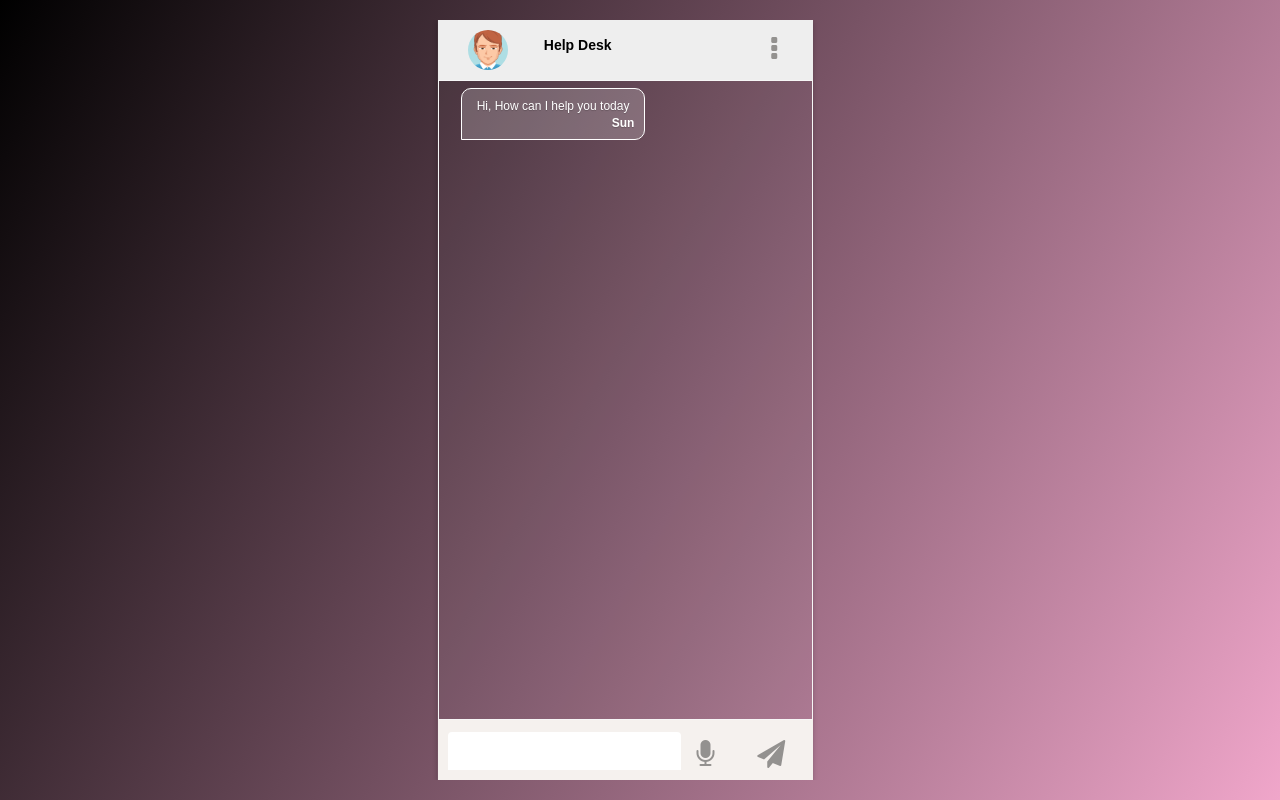
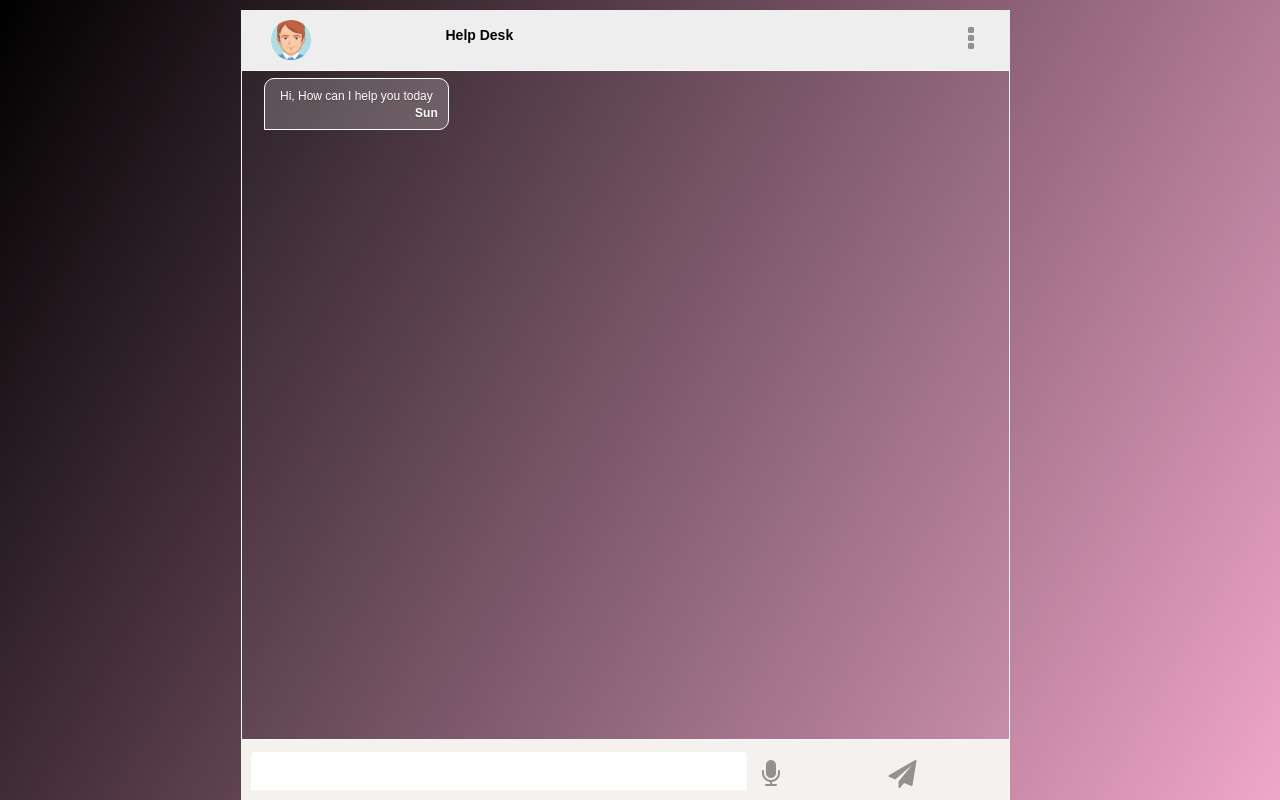
Before and after one commit to cuscamayta/chatbot, a website: page public/index.html in a window 1280 px wide. Drawn offline with nearby package versions, Linux system fonts and the light colour scheme; no server answers.

Commit message:
fix resize

```diff
--- a/public/assets/css/style.css
+++ b/public/assets/css/style.css
@@ -349,7 +349,7 @@ span {
 
 .message-main-sender {
   padding: 3px 20px !important;
-  margin-left: 28% !important;
+  margin-left: 26% !important;
   max-width: 75%;
 }
 
@@ -471,7 +471,7 @@ span {
   box-shadow: none;
 }
 
-@media screen and (max-width: 700px) {
+/* @media screen and (max-width: 700px) {
   .app {
     top: 0;
     height: 100%;
@@ -543,7 +543,7 @@ span {
     color: rgba(0, 0, 0, .4);
     vertical-align: baseline;
   }
-  /*Conversation*/
+
   .conversation {
     padding: 0 !important;
     margin: 0 !important;
@@ -584,7 +584,7 @@ span {
     padding: 5px 2px 5px 0 !important;
     font-size: 1.8em !important;
   }
-}
+} */
 
 * {
   margin: 0;
@@ -602,5 +602,5 @@ body {
 }
 
 .container{
-  padding: 20px !important;
+  padding: 10px 200px 0 200px !important;
 }
--- a/public/index.html
+++ b/public/index.html
@@ -12,8 +12,7 @@
 <body>
 	<div class="container">
 		<div class="row">
-			<div class="col-lg-4"></div>
-			<div class="col-lg-4 conversation app-one">
+			<div class="col-lg-12 conversation app-one">
 				<div class="heading">
 					<div class="col-sm-6 col-md-3 col-xs-4 heading-avatar">
 						<div class="heading-avatar-icon">
@@ -57,7 +56,7 @@
 				</div>
 
 			</div>
-			<div class="col-lg-4"></div>
+
 		</div>
 	</div>
 	<script src="https://cdnjs.cloudflare.com/ajax/libs/jquery/3.4.1/jquery.js" integrity="sha256-WpOohJOqMqqyKL9FccASB9O0KwACQJpFTUBLTYOVvVU=" crossorigin="anonymous"></script>
```
